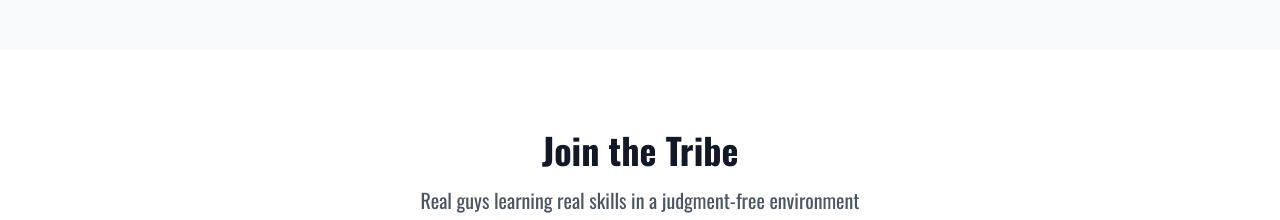
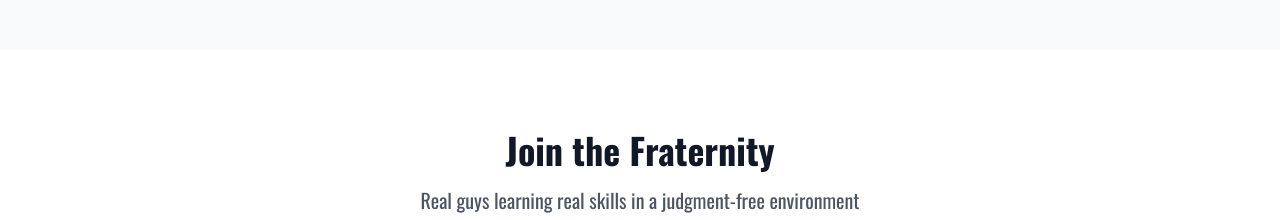
Before and after one commit to brettwilzbach/SMS, a React (Vite) app: page / in a window 1280 px wide. Shown: the part 3620-3840 px from the top of the page. Built offline with nearby package versions, Linux system fonts and the light colour scheme.

Commit message:
Replace 'Join the Tribe' with 'Join the Fraternity'

```diff
--- a/src/App.tsx
+++ b/src/App.tsx
@@ -278,11 +278,11 @@
         </div>
       </section>
 
-      {/* Join the Tribe */}
+      {/* Join the Fraternity */}
       <section className="py-20">
         <div className="max-w-7xl mx-auto px-4 sm:px-6 lg:px-8">
           <div className="text-center mb-12">
-            <h2 className="text-4xl font-bold text-gray-900 mb-4">Join the Tribe</h2>
+            <h2 className="text-4xl font-bold text-gray-900 mb-4">Join the Fraternity</h2>
             <p className="text-xl text-gray-600">
               Real guys learning real skills in a judgment-free environment
             </p>
```
